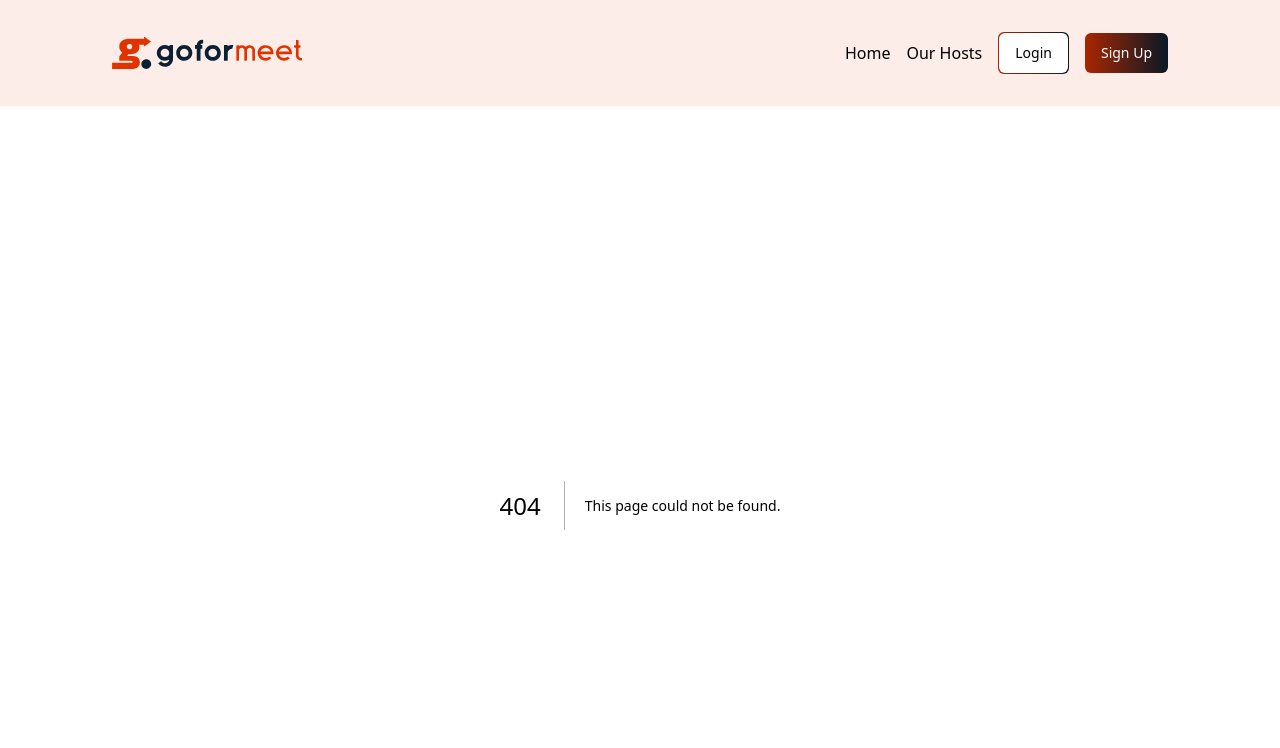
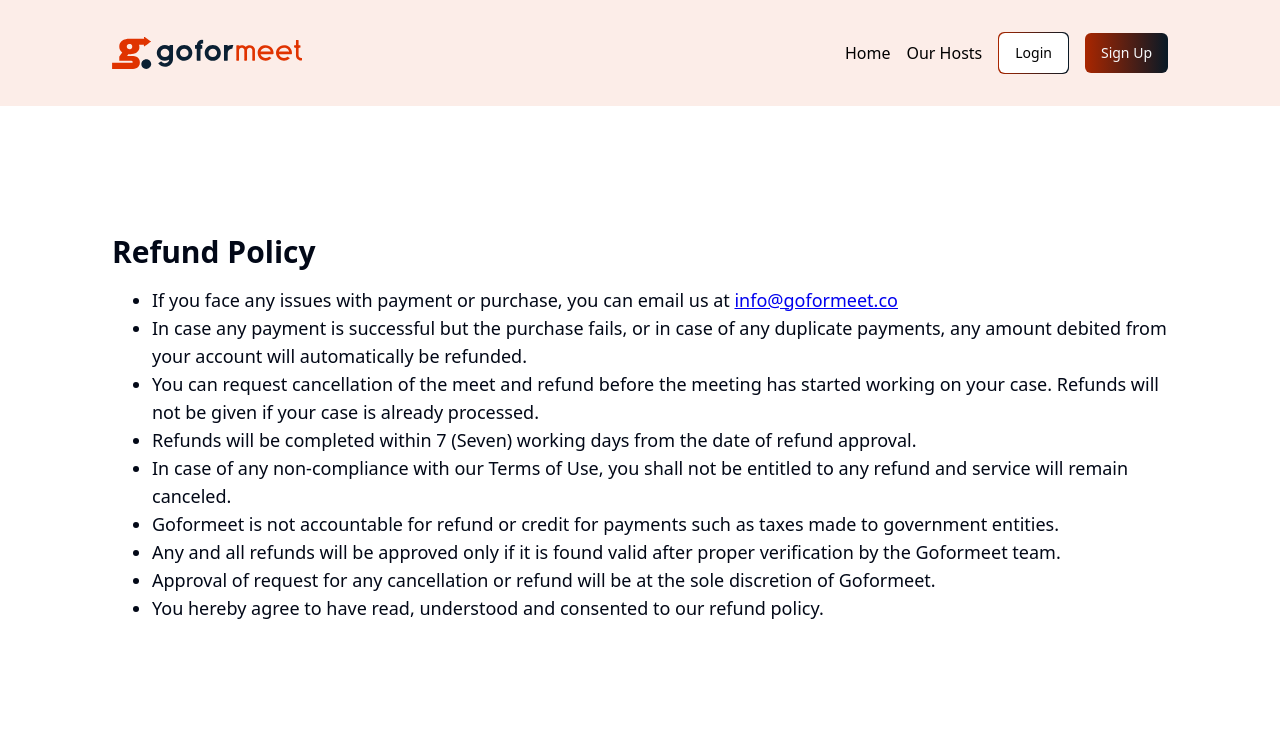
Before and after one commit to Phani385/goformeet_nextjs_frontend, a Next.js app: page /refund-policy in a window 1280 px wide. Before the commit this address had no page. Shown: the top 748 px of the page. Built offline with nearby package versions, Linux system fonts and the light colour scheme.

Commit message:
Update Refund policy page

```diff
--- /dev/null
+++ b/app/(root)/refund-policy/page.tsx
@@ -0,0 +1,56 @@
+import React from "react";
+
+const RefundPolicy = () => {
+  return (
+    <div className="custom-container py-32">
+        <h2 className="text-3xl font-bold mb-4">Refund Policy</h2>
+      <ul className="list-disc text-lg ml-10">
+        <li className="">
+          If you face any issues with payment or purchase, you can email us at{" "}
+          <a
+            className="underline text-[#0000ee]"
+            href="mailto:info@goformeet.co"
+          >
+            info@goformeet.co
+          </a>
+        </li>
+        <li>
+          In case any payment is successful but the purchase fails, or in case
+          of any duplicate payments, any amount debited from your account will
+          automatically be refunded.
+        </li>
+        <li>
+          You can request cancellation of the meet and refund before the meeting
+          has started working on your case. Refunds will not be given if your
+          case is already processed.
+        </li>
+        <li>
+          Refunds will be completed within 7 (Seven) working days from the date
+          of refund approval.
+        </li>
+        <li>
+          In case of any non-compliance with our Terms of Use, you shall not be
+          entitled to any refund and service will remain canceled.
+        </li>
+        <li>
+          Goformeet is not accountable for refund or credit for payments such as
+          taxes made to government entities.
+        </li>
+        <li>
+          Any and all refunds will be approved only if it is found valid after
+          proper verification by the Goformeet team.
+        </li>
+        <li>
+          Approval of request for any cancellation or refund will be at the sole
+          discretion of Goformeet.
+        </li>
+        <li>
+          You hereby agree to have read, understood and consented to our refund
+          policy.
+        </li>
+      </ul>
+    </div>
+  );
+};
+
+export default RefundPolicy;
--- a/components/shared/Footer.tsx
+++ b/components/shared/Footer.tsx
@@ -135,7 +135,7 @@ const Footer = () => {
         <Link href="/terms-of-service" className="text-[#E03300] underline">
           Terms of Service |
         </Link>
-        <Link href="/terms-of-service" className="text-[#E03300] underline">
+        <Link href="/refund-policy" className="text-[#E03300] underline">
           Refund Policy
         </Link>
       </div>
```
